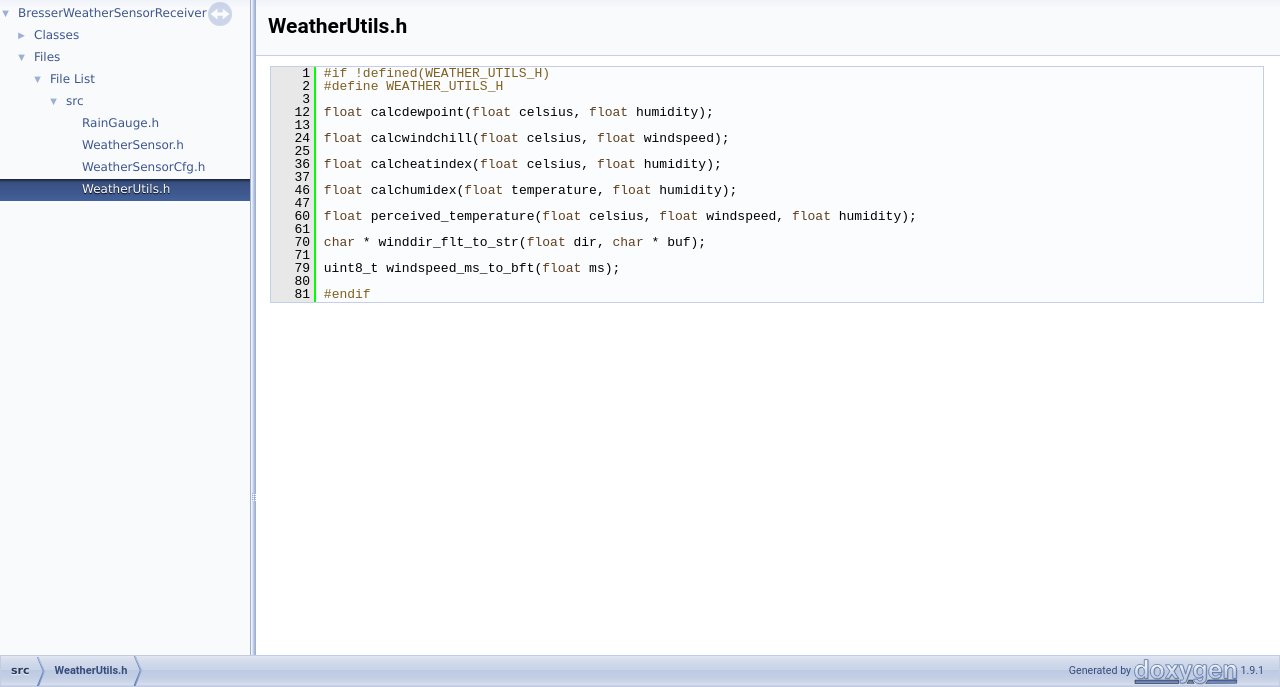
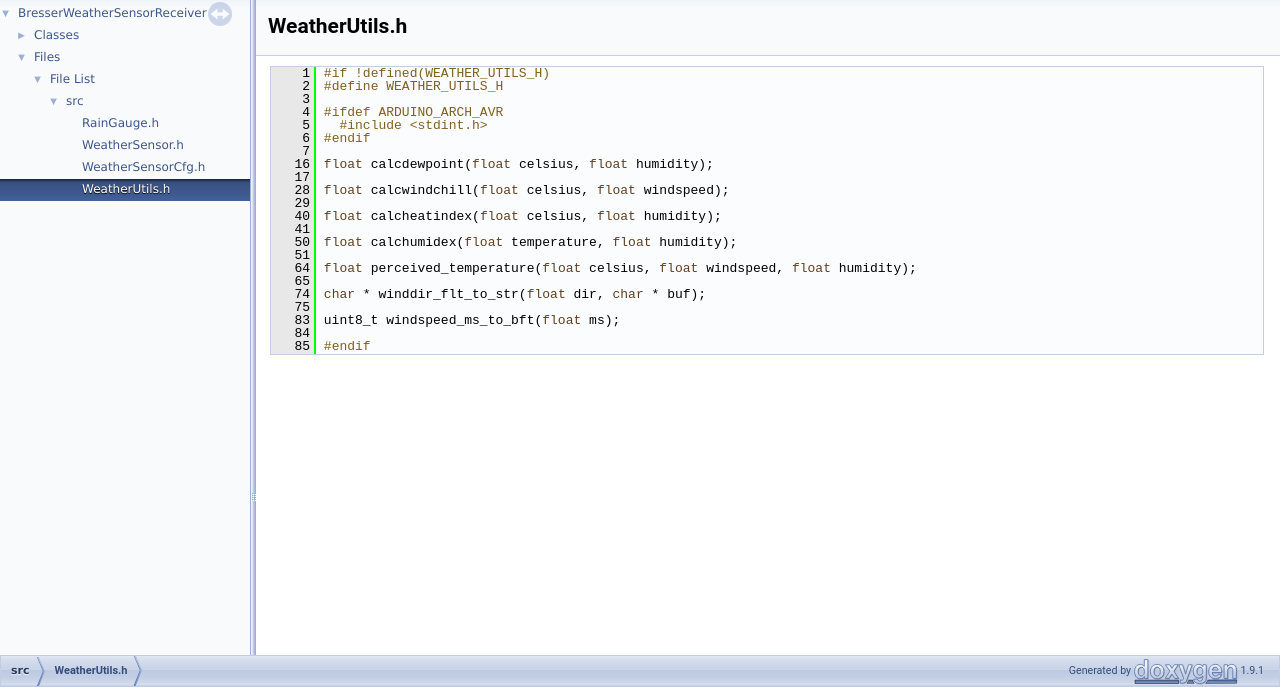
Before and after one commit to matthias-bs/BresserWeatherSensorReceiver, a plain HTML site: page _weather_utils_8h_source.html in a window 1280 px wide. Shown: the part 113-800 px from the top of the page. Drawn offline with Linux system fonts and the light colour scheme.

Commit message:
Deploying to gh-pages from  @ eaed10a75ab15444adf35dd6614152d0cbd18471 🚀

```diff
--- a/_weather_utils_8h_source.html
+++ b/_weather_utils_8h_source.html
@@ -89,21 +89,25 @@ $(document).ready(function(){initNavTree('_weather_utils_8h_source.html',''); in
 <div class="fragment"><div class="line"><a name="l00001"></a><span class="lineno">    1</span>&#160;<span class="preprocessor">#if !defined(WEATHER_UTILS_H)</span></div>
 <div class="line"><a name="l00002"></a><span class="lineno">    2</span>&#160;<span class="preprocessor">#define WEATHER_UTILS_H</span></div>
 <div class="line"><a name="l00003"></a><span class="lineno">    3</span>&#160; </div>
-<div class="line"><a name="l00012"></a><span class="lineno">   12</span>&#160;<span class="keywordtype">float</span> calcdewpoint(<span class="keywordtype">float</span> celsius, <span class="keywordtype">float</span> humidity);</div>
-<div class="line"><a name="l00013"></a><span class="lineno">   13</span>&#160; </div>
-<div class="line"><a name="l00024"></a><span class="lineno">   24</span>&#160;<span class="keywordtype">float</span> calcwindchill(<span class="keywordtype">float</span> celsius, <span class="keywordtype">float</span> windspeed);</div>
-<div class="line"><a name="l00025"></a><span class="lineno">   25</span>&#160; </div>
-<div class="line"><a name="l00036"></a><span class="lineno">   36</span>&#160;<span class="keywordtype">float</span> calcheatindex(<span class="keywordtype">float</span> celsius, <span class="keywordtype">float</span> humidity);</div>
-<div class="line"><a name="l00037"></a><span class="lineno">   37</span>&#160; </div>
-<div class="line"><a name="l00046"></a><span class="lineno">   46</span>&#160;<span class="keywordtype">float</span> calchumidex(<span class="keywordtype">float</span> temperature, <span class="keywordtype">float</span> humidity);</div>
-<div class="line"><a name="l00047"></a><span class="lineno">   47</span>&#160; </div>
-<div class="line"><a name="l00060"></a><span class="lineno">   60</span>&#160;<span class="keywordtype">float</span> perceived_temperature(<span class="keywordtype">float</span> celsius, <span class="keywordtype">float</span> windspeed, <span class="keywordtype">float</span> humidity);</div>
-<div class="line"><a name="l00061"></a><span class="lineno">   61</span>&#160; </div>
-<div class="line"><a name="l00070"></a><span class="lineno">   70</span>&#160;<span class="keywordtype">char</span> * winddir_flt_to_str(<span class="keywordtype">float</span> dir, <span class="keywordtype">char</span> * buf);</div>
-<div class="line"><a name="l00071"></a><span class="lineno">   71</span>&#160; </div>
-<div class="line"><a name="l00079"></a><span class="lineno">   79</span>&#160;uint8_t windspeed_ms_to_bft(<span class="keywordtype">float</span> ms);</div>
-<div class="line"><a name="l00080"></a><span class="lineno">   80</span>&#160; </div>
-<div class="line"><a name="l00081"></a><span class="lineno">   81</span>&#160;<span class="preprocessor">#endif</span></div>
+<div class="line"><a name="l00004"></a><span class="lineno">    4</span>&#160;<span class="preprocessor">#ifdef ARDUINO_ARCH_AVR</span></div>
+<div class="line"><a name="l00005"></a><span class="lineno">    5</span>&#160;<span class="preprocessor">  #include &lt;stdint.h&gt;</span></div>
+<div class="line"><a name="l00006"></a><span class="lineno">    6</span>&#160;<span class="preprocessor">#endif</span></div>
+<div class="line"><a name="l00007"></a><span class="lineno">    7</span>&#160; </div>
+<div class="line"><a name="l00016"></a><span class="lineno">   16</span>&#160;<span class="keywordtype">float</span> calcdewpoint(<span class="keywordtype">float</span> celsius, <span class="keywordtype">float</span> humidity);</div>
+<div class="line"><a name="l00017"></a><span class="lineno">   17</span>&#160; </div>
+<div class="line"><a name="l00028"></a><span class="lineno">   28</span>&#160;<span class="keywordtype">float</span> calcwindchill(<span class="keywordtype">float</span> celsius, <span class="keywordtype">float</span> windspeed);</div>
+<div class="line"><a name="l00029"></a><span class="lineno">   29</span>&#160; </div>
+<div class="line"><a name="l00040"></a><span class="lineno">   40</span>&#160;<span class="keywordtype">float</span> calcheatindex(<span class="keywordtype">float</span> celsius, <span class="keywordtype">float</span> humidity);</div>
+<div class="line"><a name="l00041"></a><span class="lineno">   41</span>&#160; </div>
+<div class="line"><a name="l00050"></a><span class="lineno">   50</span>&#160;<span class="keywordtype">float</span> calchumidex(<span class="keywordtype">float</span> temperature, <span class="keywordtype">float</span> humidity);</div>
+<div class="line"><a name="l00051"></a><span class="lineno">   51</span>&#160; </div>
+<div class="line"><a name="l00064"></a><span class="lineno">   64</span>&#160;<span class="keywordtype">float</span> perceived_temperature(<span class="keywordtype">float</span> celsius, <span class="keywordtype">float</span> windspeed, <span class="keywordtype">float</span> humidity);</div>
+<div class="line"><a name="l00065"></a><span class="lineno">   65</span>&#160; </div>
+<div class="line"><a name="l00074"></a><span class="lineno">   74</span>&#160;<span class="keywordtype">char</span> * winddir_flt_to_str(<span class="keywordtype">float</span> dir, <span class="keywordtype">char</span> * buf);</div>
+<div class="line"><a name="l00075"></a><span class="lineno">   75</span>&#160; </div>
+<div class="line"><a name="l00083"></a><span class="lineno">   83</span>&#160;uint8_t windspeed_ms_to_bft(<span class="keywordtype">float</span> ms);</div>
+<div class="line"><a name="l00084"></a><span class="lineno">   84</span>&#160; </div>
+<div class="line"><a name="l00085"></a><span class="lineno">   85</span>&#160;<span class="preprocessor">#endif</span></div>
 </div><!-- fragment --></div><!-- contents -->
 </div><!-- doc-content -->
 <!-- start footer part -->
```
